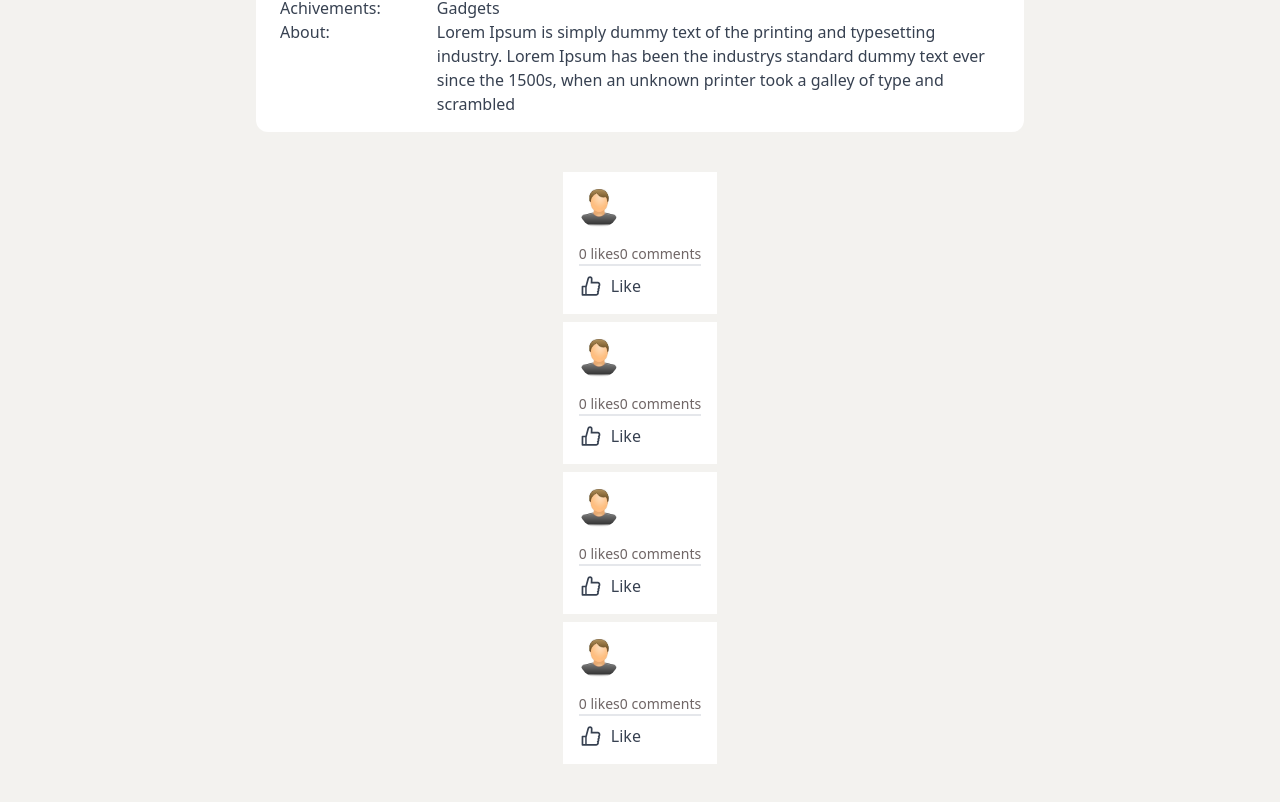
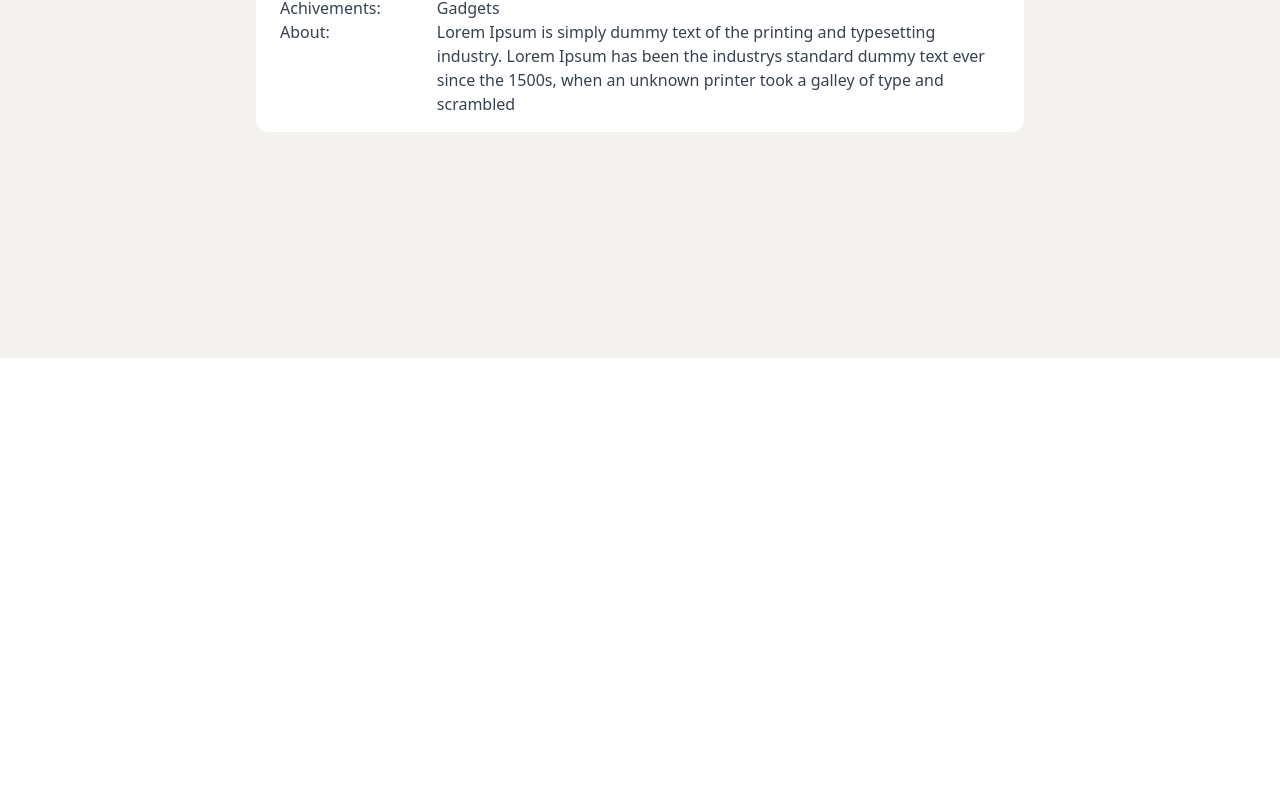
Before and after one commit to deepdarshan21/college-space, a Next.js app: page /user/1 in a window 1280 px wide. Shown: the part 442-1244 px from the top of the page. After the commit the page ends 800 px from the top, so only its background shows below. Built offline with nearby package versions, Linux system fonts and the light colour scheme; no server answers.

Commit message:
fix: comments test Articles in Porfile page
Signed-off-by: Deepdarshan <deepdarshan21@gmail.com>

```diff
--- a/containers/Profile.tsx
+++ b/containers/Profile.tsx
@@ -52,10 +52,10 @@ export const ProfileContainer: React.FC<{}> = () => {
                 </div>
             </div>
             <div>
-                <Article />
-                <Article />
-                <Article />
-                <Article />
+                {/* <Article /> */}
+                {/* <Article /> */}
+                {/* <Article /> */}
+                {/* <Article /> */}
             </div>
         </div>
     );
```
